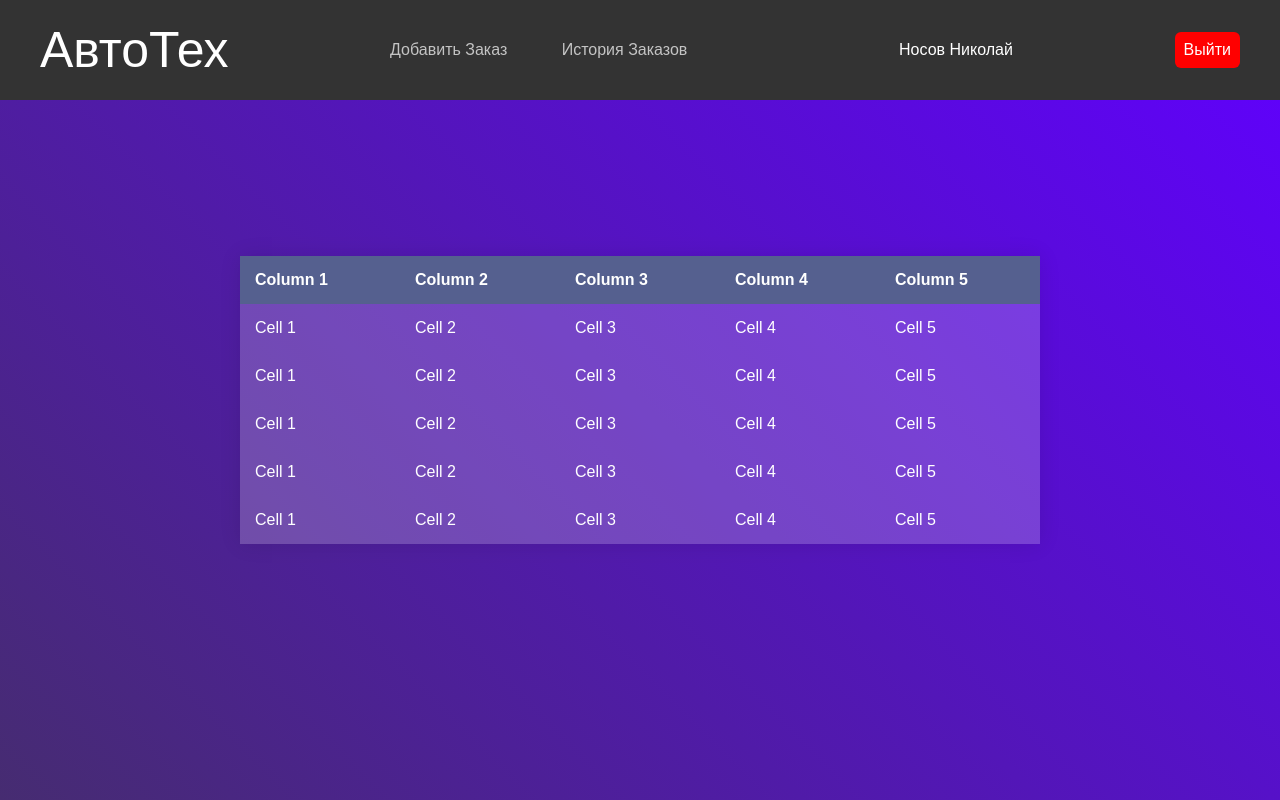
After one commit to npmmew/IS, a Flask app: page /history_order in a window 1280 px wide. The commit adds this page. Run offline with Flask 3, Linux system fonts and the light colour scheme.

Commit message:
Доработка функционала

```diff
--- a/app.py
+++ b/app.py
@@ -1,8 +1,32 @@
-from flask import Flask, render_template
+from flask import Flask, render_template, request
+import sqlite3
+import os
 from forms import RegistrationForm, LoginForm
 
 app = Flask(__name__)
+app.config.from_object(__name__)
+app.config.update(dict(database=os.path.join(app.root_path, 'flsite.db')))
 app.config['SECRET_KEY'] = 'esafauihf38i212asefaw3fhi32'
+
+
+DATABASE = '/tmp/flsite.db'
+DEBUG = True
+SECRET_KEY = 'fgaiuhfaiuwehi2u3ohf23iouweof'
+
+
+def connect_db():
+    conn = sqlite3.connect(app.config['DATABASE'])
+    conn.row_factory = sqlite3.Row
+    return conn
+
+
+def create_db():
+    db = connect_db()
+    with app.open_resource('sq_db.sql', mode='r') as f:
+        db.cursor().executescript(f.read())
+    db.commit()
+    db.close
+
 
 @app.route('/')
 def home():
@@ -12,32 +36,28 @@ def home():
 @app.route('/register', methods=['GET', 'POST'])
 def register():
     form = RegistrationForm()
-
-    if form.validate_on_submit():
-        # Здесь обычно выполняется логика обработки данных формы
-        # Например, регистрация пользователя в базе данных
-        print(f'Username: {form.username.data}')
-        print(f'Email: {form.email.data}')
-        print(f'Password: {form.password.data}')
-
-    return render_template('register.html', form=form)
+    return render_template('/user/register.html', form=form)
 
 
 @app.route('/login', methods=['GET', 'POST'])
 def login():
     form = LoginForm()
-
-    if form.validate_on_submit():
-        print(f'Email: {form.email.data}')
-        print(f'Password: {form.password.data}')
-
     return render_template('login.html', form=form)
 
 
-@app.route('/profile')
-def profile():
-    return render_template('profile.html')
+@app.route('/add_order')
+def add_order():
+    return render_template('/user/addorder.html')
 
+
+@app.route('/history_order')
+def history_order():
+    return render_template('/user/history_order.html')
+
+
+@app.route('/admin')
+def admin():
+    return render_template('/manager/mprofile.html')
 
 if __name__ == '__main__':
     app.run(debug=True)
--- a/static/profile.css
+++ b/static/profile.css
@@ -1,12 +1,20 @@
+* {
+    margin: 0;
+    padding: 0;
+    box-sizing: border-box;
+    font-family: 'Poppins', sans-serif;
+}
+
 .header {
     background: #333;
+    height: 100px;
 }
 
 .header__inner {
     display: flex;
     justify-content: space-between;
     align-items: center;
-    height: 50px;
+    height: 100%;
     width: 100%;
     max-width: 1200px;
     margin: 0 auto;
@@ -14,14 +22,37 @@
 
 .logo {
     color: #fff;
-    font-size: 26px;
+    font-size: 50px;
 }
 
 nav a{
-    color: #bcbcbc;
+    color: #c4c4c4;
+    text-decoration: none;
+    margin-right: 50px;
+}
+
+nav a:hover {
+    color: #e4e4e4;
 }
 
 .logout {
     color: #ffffff;
-    background: red;
+    background: #ff0000;
+    padding: 9px;
+    font-size: 16px;
+    outline: none;
+    border-radius: 6px;
+    border: none;
+    box-shadow: none;
+    cursor: pointer;
+
+    transition: .2s;
 }
+
+.logout:hover {
+    background: #a70000;
+}
+
+.name {
+    color: #ffffff;
+}
--- /dev/null
+++ b/templates/user/base_profile.html
@@ -0,0 +1,25 @@
+<!DOCTYPE html>
+<html lang="ru">
+<head>
+    <meta charset="UTF-8">
+    <link rel="stylesheet" href="{{ url_for('static', filename='profile.css') }}">
+    {% block head %}{% endblock %}
+    <title>{% block title %}{% endblock %}</title>
+</head>
+<body>
+  <header class="header">
+    <div class="header__inner">
+        <div class="logo">
+          АвтоТех
+        </div>
+        <nav>
+          <a href="{{ url_for('add_order') }}">Добавить Заказ</a>
+          <a href="{{ url_for('history_order') }}">История Заказов</a>
+        </nav>
+        <div class="name">Носов Николай</div>
+        <button class="logout">Выйти</button>
+    </div>
+  </header>
+{% block body %}{% endblock %}
+</body>
+</html>
--- /dev/null
+++ b/templates/user/history_order.html
@@ -0,0 +1,125 @@
+{% extends "user/base_profile.html" %}
+
+{% block head %}
+<style>
+    html,
+body {
+	height: 100%;
+}
+
+body {
+	margin: 0;
+    background: linear-gradient(45deg, #462c71, #6000ff);
+	font-family: sans-serif;
+	font-weight: 100;
+}
+
+.container {
+	position: absolute;
+	top: 50%;
+	left: 50%;
+	transform: translate(-50%, -50%);
+}
+
+table {
+	width: 800px;
+	border-collapse: collapse;
+	overflow: hidden;
+	box-shadow: 0 0 20px rgba(0,0,0,0.1);
+}
+
+th,
+td {
+	padding: 15px;
+	background-color: rgba(255,255,255,0.2);
+	color: #fff;
+}
+
+th {
+	text-align: left;
+}
+
+thead {
+	th {
+		background-color: #55608f;
+	}
+}
+
+tbody {
+	tr {
+		&:hover {
+			background-color: rgba(255,255,255,0.3);
+		}
+	}
+	td {
+		position: relative;
+		&:hover {
+			&:before {
+				content: "";
+				position: absolute;
+				left: 0;
+				right: 0;
+				top: -9999px;
+				bottom: -9999px;
+				background-color: rgba(255,255,255,0.2);
+				z-index: -1;
+			}
+		}
+	}
+}
+</style>
+{% endblock%}
+{% block title %}История заказов{% endblock %}
+
+{% block body %}
+<div class="container">
+	<table>
+		<thead>
+			<tr>
+				<th>Column 1</th>
+				<th>Column 2</th>
+				<th>Column 3</th>
+				<th>Column 4</th>
+				<th>Column 5</th>
+			</tr>
+		</thead>
+		<tbody>
+			<tr>
+				<td>Cell 1</td>
+				<td>Cell 2</td>
+				<td>Cell 3</td>
+				<td>Cell 4</td>
+				<td>Cell 5</td>
+			</tr>
+			<tr>
+				<td>Cell 1</td>
+				<td>Cell 2</td>
+				<td>Cell 3</td>
+				<td>Cell 4</td>
+				<td>Cell 5</td>
+			</tr>
+			<tr>
+				<td>Cell 1</td>
+				<td>Cell 2</td>
+				<td>Cell 3</td>
+				<td>Cell 4</td>
+				<td>Cell 5</td>
+			</tr>
+			<tr>
+				<td>Cell 1</td>
+				<td>Cell 2</td>
+				<td>Cell 3</td>
+				<td>Cell 4</td>
+				<td>Cell 5</td>
+			</tr>
+			<tr>
+				<td>Cell 1</td>
+				<td>Cell 2</td>
+				<td>Cell 3</td>
+				<td>Cell 4</td>
+				<td>Cell 5</td>
+			</tr>
+		</tbody>
+	</table>
+</div>
+{% endblock %}
```
Also changed, not shown: static/admin.css (added, +30 -0 lines), static/login.css (+11 -6 lines), static/register.css (+10 -6 lines), static/style.css (+7 -1 lines), templates/login.html (+4 -8 lines), templates/manager/mprofile.html (added, +23 -0 lines), templates/profile.html (deleted, +0 -21 lines), templates/register.html (deleted, +0 -27 lines), templates/user/addorder.html (added, +49 -0 lines), templates/user/register.html (added, +19 -0 lines), static/mprofile.css (added).
